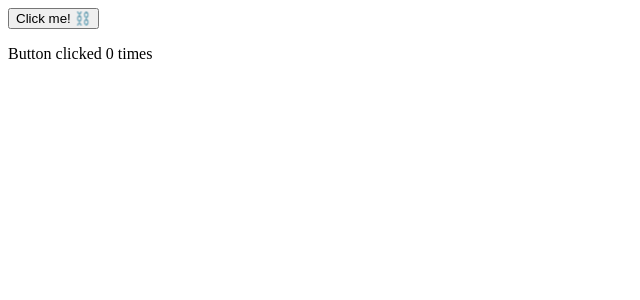
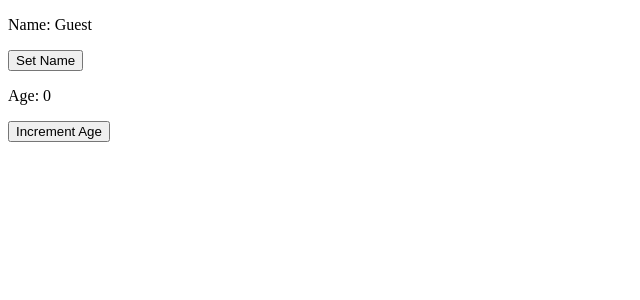
Before and after one commit to aditya8Raj/reactjs, a React (Vite) app in the folder my-react-app/: page / in a window 1280 px wide. Shown: the top 300 px of the page, without its empty margins (0-640 px from the left). Built offline with nearby package versions, Linux system fonts and the light colour scheme.

Commit message:
react hooks, useState

```diff
--- a/my-react-app/src/App.jsx
+++ b/my-react-app/src/App.jsx
@@ -1,10 +1,10 @@
-import Button from "./Button";
+import MyComponent from "./MyComponent";
 
 function App() {
   return (
     <>
       {/* <h1>Welcome to my React App</h1> */}
-      <Button />
+      <MyComponent />
     </>
   );
 }
--- a/my-react-app/src/Button.jsx
+++ /dev/null
@@ -1,18 +0,0 @@
-import React, { useState } from "react";
-
-function Button() {
-  const [count, setCount] = useState(0);
-
-  const handleClick = () => {
-    setCount(count + 1);
-  };
-
-  return (
-    <>
-      <button onClick={handleClick}>Click me! ⛓️</button>
-      <p>Button clicked {count} times</p>
-    </>
-  );
-}
-
-export default Button;
--- /dev/null
+++ b/my-react-app/src/MyComponent.jsx
@@ -0,0 +1,28 @@
+import React, { useState } from "react";
+
+function MyComponent() {
+  const [name, setName] = useState("Guest");
+  const [age, setAge] = useState(0);
+
+  const updateName = () => {
+    setName("Aditya Raj");
+  };
+
+  const updateAge = () => {
+    setAge(age + 1);
+  };
+
+  return (
+    <>
+      <div>
+        <p>Name: {name}</p>
+        <button onClick={updateName}>Set Name</button>
+
+        <p>Age: {age}</p>
+        <button onClick={updateAge}>Increment Age</button>
+      </div>
+    </>
+  );
+}
+
+export default MyComponent;
--- a/my-react-app/src/index.css
+++ b/my-react-app/src/index.css
@@ -1,15 +1,23 @@
-.welcome-message {
-  font-size: 2rem;
+.title {
   color: #333;
   text-align: center;
-  margin-top: 2rem;
-  background-color: greenyellow;
+  font-size: 2em;
+  margin-bottom: 20px;
+  font-family: monospace;
 }
 
-.logIn-propmt {
-  font-size: 1.5rem;
-  color: #333;
+.input {
+  display: block;
+  width: 100%;
+  max-width: 300px;
+  margin: 0 auto 20px;
+  padding: 10px;
+  border: 1px solid #ddd;
+  border-radius: 4px;
+}
+
+.subtitle {
+  color: #666;
   text-align: center;
-  margin-top: 2rem;
-  background-color: red;
+  font-size: 1.5em;
 }
```
Also changed, not shown: 1 other file (tests, documents, lock files or other folders).
